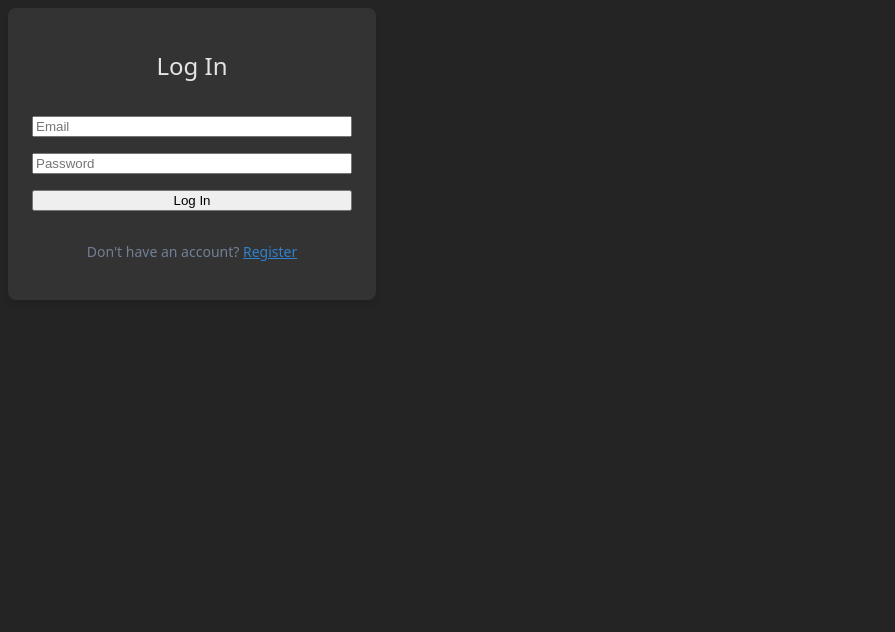
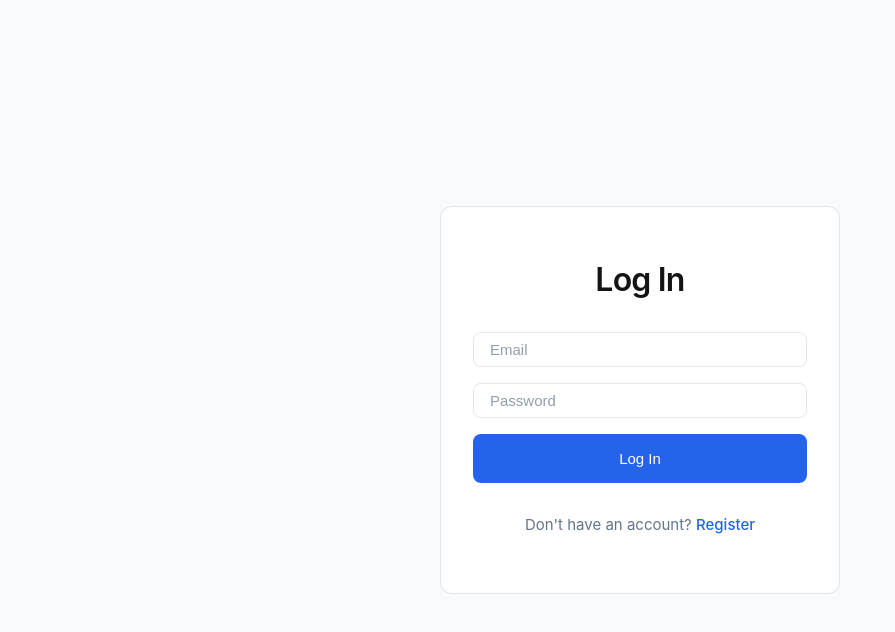
Before and after one commit to colehallberg/Cal-culator, a React (Vite) app: page /login in a window 1280 px wide. Shown: the top 632 px of the page, without its empty margins (0-895 px from the left). Built offline with nearby package versions, Linux system fonts and the light colour scheme; no server answers.

Commit message:
Updated styling

```diff
--- a/src/pages/Home.tsx
+++ b/src/pages/Home.tsx
@@ -2,20 +2,30 @@ import './style.css';
 import { Link } from 'react-router-dom';
 
 function Home() {
-  return(
-  <div className="custom-container">
-  <h1 className="custom-heading">Welcome to Cal-culator!</h1>
-      <p className="custom-text">
-        Already have an account?{" "}
-        <Link to="/login" className="custom-link">
+  return (
+    <div className="landing-container">
+      <div className="landing-header">
+        <h1 className="main-heading">Cal-culator</h1>
+        <p className="sub-heading">
+          Easy to use application to track your daily calorie intake
+        </p>
+
+        <br></br>
+        <div className="auth-options">
+          <div className="auth-option">
+            <span>Already have an account? </span>
+            <Link to="/login" className="custom-link auth-link">
               Login
             </Link>
-        <br />
-        Don't have an account?{" "}
-        <Link to="/register" className="custom-link">
+          </div>
+          <div className="auth-option">
+            <span>Don't have an account? </span>
+            <Link to="/register" className="custom-link auth-link">
               Register
             </Link>
-      </p>
+          </div>
+        </div>
+      </div>
     </div>
   );
 }
--- a/src/pages/style.css
+++ b/src/pages/style.css
@@ -1,46 +1,274 @@
 :root {
-  font-family: system-ui, Avenir, Helvetica, Arial, sans-serif;
-  line-height: 1.5;
+  /* Base typography */
+  font-family: 'Inter', system-ui, Avenir, Helvetica, Arial, sans-serif;
+  line-height: 1.6;
   font-weight: 400;
-
-  color-scheme: light dark;
-  color: rgba(255, 255, 255, 0.87);
-  background-color: #242424;
-
   font-synthesis: none;
   text-rendering: optimizeLegibility;
   -webkit-font-smoothing: antialiased;
   -moz-osx-font-smoothing: grayscale;
+
+  /* Color schemes */
+  color-scheme: light dark;
+
+  /* Dark theme defaults */
+  --color-text: rgba(255, 255, 255, 0.92);
+  --color-bg: #1a1a1a;
+  --color-surface: #242424;
+  --color-primary: #3b82f6;
+  --color-primary-hover: #60a5fa;
+  --color-secondary: #71717a;
+  --color-success: #10b981;
+  --color-border: rgba(255, 255, 255, 0.1);
+
+  /* Spacing */
+  --space-xs: 0.25rem;
+  --space-sm: 0.5rem;
+  --space-md: 1rem;
+  --space-lg: 1.5rem;
+  --space-xl: 2rem;
+  --space-2xl: 3rem;
+
+  /* Border radius */
+  --radius-sm: 4px;
+  --radius-md: 8px;
+  --radius-lg: 12px;
+
+  /* Transitions */
+  --transition-fast: 0.1s ease;
+  --transition-normal: 0.2s ease;
+  --transition-slow: 0.3s ease;
 }
 
+@media (prefers-color-scheme: light) {
+  :root {
+    --color-text: rgba(0, 0, 0, 0.92);
+    --color-bg: #f8fafc;
+    --color-surface: #ffffff;
+    --color-primary: #2563eb;
+    --color-primary-hover: #3b82f6;
+    --color-secondary: #64748b;
+    --color-border: rgba(0, 0, 0, 0.1);
+  }
+}
+
+/* Fix 1: Prevent background movement by always showing scrollbar */
+html {
+  overflow-y: scroll;
+}
+
+body {
+  color: var(--color-text);
+  background-color: var(--color-bg);
+  margin: 0;
+  min-height: 100vh;
+  display: grid;
+  place-items: center;
+  padding: var(--space-lg);
+  /* Fix: Ensure content doesn't shift */
+  width: 100%;
+  box-sizing: border-box;
+}
+
+/* Landing Page Header */
+.landing-header {
+  text-align: center;
+  margin-bottom: var(--space-2xl);
+}
+
+.landing-header .main-heading {
+  font-size: 4rem;
+  font-weight: 700;
+  line-height: 1.2;
+  letter-spacing: -0.025em;
+  margin-bottom: var(--space-md);
+  background: linear-gradient(to right, var(--color-primary), #a855f7);
+  background-clip: text;
+  -webkit-background-clip: text;
+  color: transparent;
+}
+
+.landing-header .sub-heading {
+  font-size: 1.25rem;
+  color: var(--color-secondary);
+  max-width: 36rem;
+  margin: 0 auto;
+  line-height: 1.5;
+}
+
+/* Typography */
 .custom-heading {
-  font-size: 1.5rem;
+  font-size: 2rem;
+  font-weight: 600;
+  text-align: center;
+  margin-bottom: var(--space-md);
+  letter-spacing: -0.025em;
+  line-height: 1.25;
+}
+
+.custom-text {
+  font-size: 0.9375rem;
+  text-align: center;
+  color: var(--color-secondary);
+  margin-bottom: var(--space-lg);
+  line-height: 1.5;
+}
+
+.custom-link {
+  color: var(--color-primary);
   font-weight: 500;
+  text-decoration: none;
+  transition: color var(--transition-normal);
+}
+
+.custom-link:hover {
+  color: var(--color-primary-hover);
+  text-decoration: underline;
+}
+
+/* Form container - DOUBLED in width */
+.custom-form {
+  background-color: var(--color-surface);
+  padding: var(--space-xl);
+  border-radius: var(--radius-lg);
+  width: 400px;
+  max-width: 56rem; /* DOUBLED from original 28rem */
+  display: flex;
+  flex-direction: column;
+  gap: var(--space-md);
+  border: 1px solid var(--color-border);
+  margin: 0 auto;
+  box-sizing: border-box;
+}
+
+/* Form group for better centering */
+.form-group {
+  display: flex;
+  flex-direction: column;
+  align-items: center;
+  width: 100%;
+  margin-bottom: var(--space-md);
+}
+
+/* Form elements */
+.custom-form label {
+  display: block;
+  font-size: 0.875rem;
+  font-weight: 500;
+  margin-bottom: var(--space-xs);
+  color: var(--color-text);
+  width: 100%;
+  max-width: 40rem; /* DOUBLED from original 20rem */
   text-align: center;
 }
 
-.custom-text {
-  font-size: 0.875rem;
-  text-align: center;
-  color: #718096;
+/* DOUBLED width inputs */
+.custom-form input {
+  width: 100%;
+  max-width: 40rem; /* DOUBLED from original 20rem */
+  padding: var(--space-sm) var(--space-md);
+  border-radius: var(--radius-md);
+  border: 1px solid var(--color-border);
+  color: var(--color-text);
+  font-size: 0.9375rem;
+  background-color: transparent;
+  display: block;
+  margin: 0 auto;
+  box-sizing: border-box;
 }
 
-.custom-link {
-  color: #3182ce;
-  font-weight: 500;
-  text-decoration: underline;
+.custom-form input::placeholder {
+  color: var(--color-secondary);
+  opacity: 0.7;
 }
 
-.custom-form {
-  color-scheme: light dark;
-  color: rgba(255, 255, 255, 0.87);
-  background-color: #333333;
+/* DOUBLED width button */
+.custom-form button {
+  width: 100%;
+  max-width: 40rem; /* DOUBLED from original 20rem */
+  padding: var(--space-md);
+  border-radius: var(--radius-md);
+  border: none;
+  background-color: var(--color-primary);
+  color: white;
+  font-weight: 500;
+  font-size: 0.9375rem;
+  cursor: pointer;
+  transition: background-color var(--transition-normal), transform var(--transition-fast);
+  margin: 0 auto;
+  display: block;
+}
 
-  padding: 1.5rem;
-  border-radius: 8px;
-  box-shadow: 0 4px 6px rgba(0, 0, 0, 0.1);
-  width: 20rem;
-  display: flex;
-  flex-direction: column;
-  gap: 1rem;
+.custom-form button:hover {
+  background-color: var(--color-primary-hover);
 }
+
+.custom-form button:active {
+  transform: scale(0.98);
+}
+
+.custom-form .success-message {
+  color: var(--color-success);
+  font-size: 0.9375rem;
+  text-align: center;
+  padding: var(--space-sm);
+  border-radius: var(--radius-md);
+  background-color: rgba(16, 185, 129, 0.1);
+  width: 100%;
+  max-width: 40rem; /* DOUBLED */
+  margin: 0 auto;
+}
+
+/* Utility classes */
+.text-center {
+  text-align: center;
+}
+
+.mt-sm {
+  margin-top: var(--space-sm);
+}
+
+.mt-md {
+  margin-top: var(--space-md);
+}
+
+.mt-lg {
+  margin-top: var(--space-lg);
+}
+
+.mt-xl {
+  margin-top: var(--space-xl);
+}
+
+/* Responsive adjustments */
+@media (max-width: 960px) {
+  .custom-form {
+    max-width: 90%;
+  }
+
+  .custom-form input,
+  .custom-form button,
+  .custom-form label,
+  .custom-form .success-message {
+    max-width: 90%;
+  }
+}
+
+@media (max-width: 480px) {
+  .custom-form {
+    padding: var(--space-md);
+    max-width: 100%;
+  }
+
+  .custom-heading {
+    font-size: 1.75rem;
+  }
+
+  .landing-header .main-heading {
+    font-size: 2.5rem;
+  }
+
+  .landing-header .sub-heading {
+    font-size: 1.1rem;
+  }
+}
```
Lines whose indentation alone changed are shown as unchanged.
